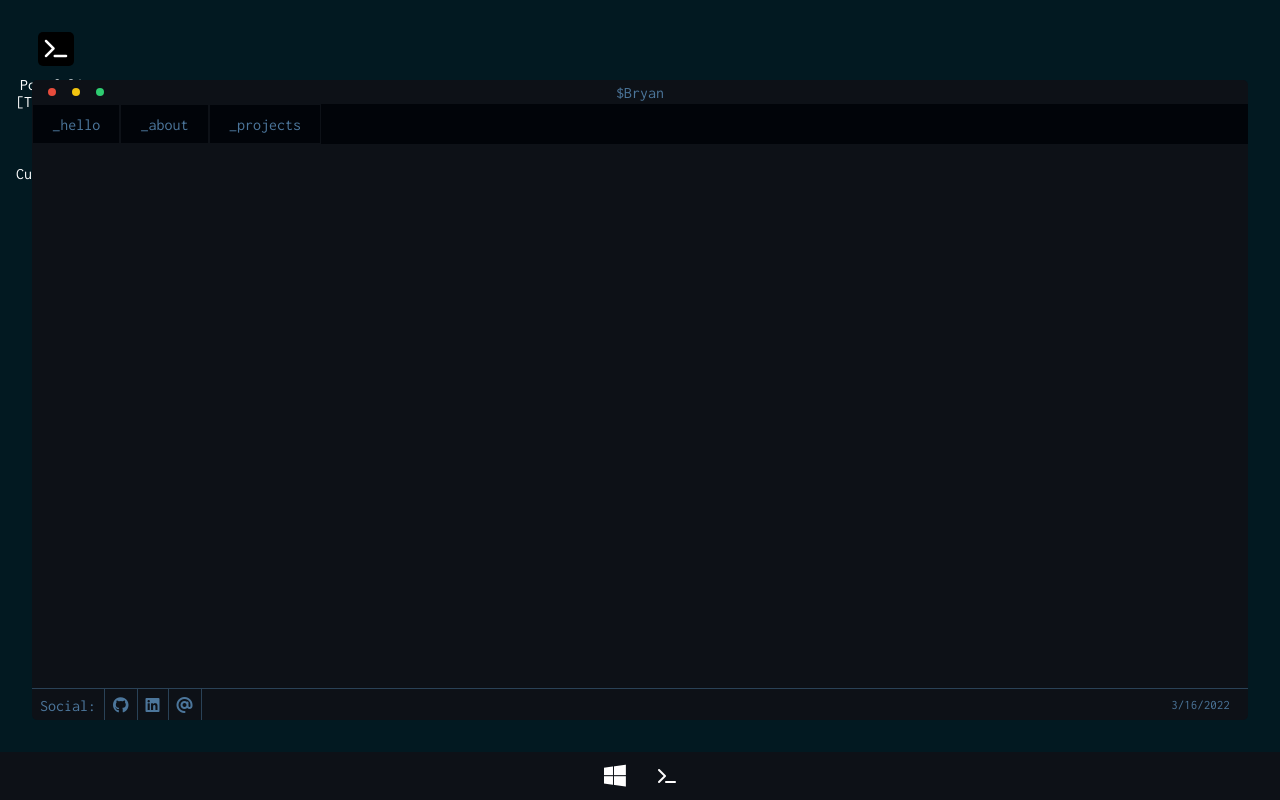
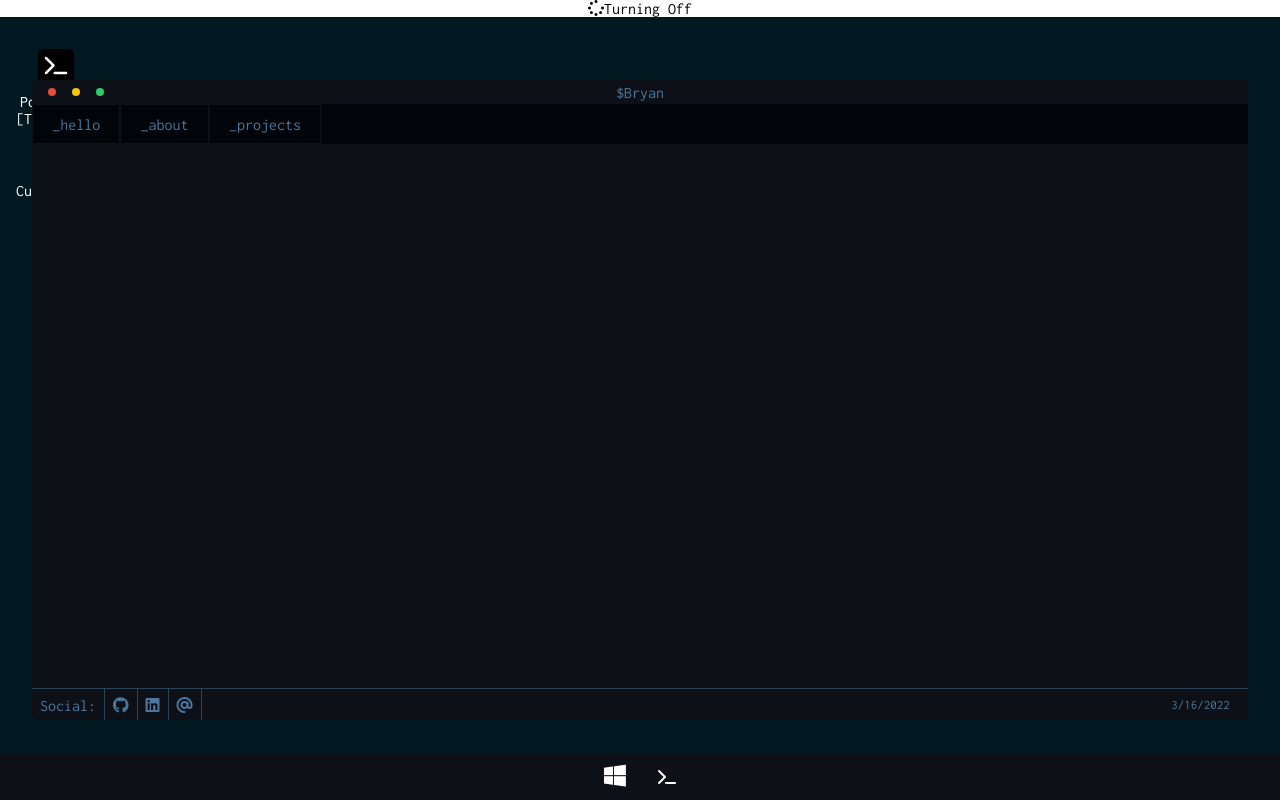
Before and after one commit to ripterdust/Portfolio2022, a React (Create React App) app: page / in a window 1280 px wide. Built offline with nearby package versions, Linux system fonts and the light colour scheme.

Commit message:
Added the turn off animation

```diff
--- a/src/App.js
+++ b/src/App.js
@@ -3,16 +3,22 @@ import { TaskBar } from "./components/TaskBar";
 import { MainRouter } from "./router/MainRouter";
 
 function App() {
-  return <div className="window">
+  return (
+    <div className="window">
       <div className="turnOn">
         <i className="fa-solid fa-spinner"></i>
         Turning On
       </div>
-      <Desktop/>
-      <MainRouter/>
+      <div className="turnOff">
+        <i className="fa-solid fa-spinner"></i>
+        Turning Off
+      </div>
+      <Desktop />
+      <MainRouter />
 
-      <TaskBar/>
-  </div>
+      <TaskBar />
+    </div>
+  );
 }
 
 export default App;
--- a/src/components/Desktop/StartMenu.js
+++ b/src/components/Desktop/StartMenu.js
@@ -1,9 +1,10 @@
 import React from "react";
+import { turnOff } from "../../helpers/turnOff";
 
 export const StartMenu = () => {
   return (
     <div className="startMenu close" id="menu">
-      <div className="Bg">
+      <div className="Bg" onClick={() => turnOff()}>
         <i className="fa-solid fa-power-off"></i>
         Turn off
       </div>
--- a/src/helpers/turnOff.js
+++ b/src/helpers/turnOff.js
@@ -0,0 +1,3 @@
+export const turnOff = () => {
+  let turn = document.querySelector(".turnOff");
+};
```
